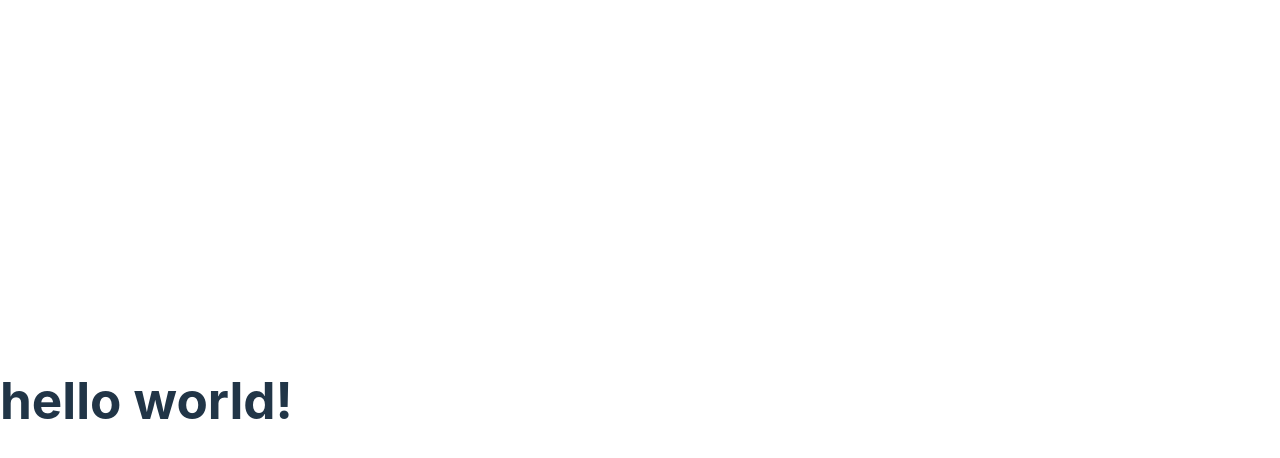
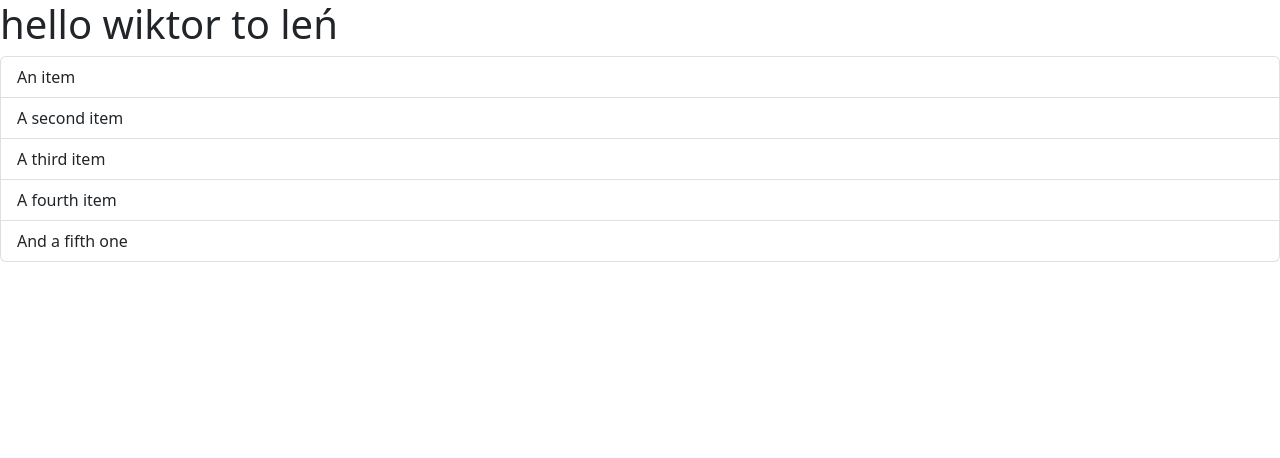
Before and after one commit to remekozicki/hotel-management-project, a React (Vite) app in the folder reactjs-hotel-management/: page / in a window 1280 px wide. Shown: the top 458 px of the page. Built offline with nearby package versions, Linux system fonts and the light colour scheme.

Commit message:
roomlist

```diff
--- a/reactjs-hotel-management/index.html
+++ b/reactjs-hotel-management/index.html
@@ -4,7 +4,7 @@
     <meta charset="UTF-8" />
     <link rel="icon" type="image/svg+xml" href="/vite.svg" />
     <meta name="viewport" content="width=device-width, initial-scale=1.0" />
-    <title>Vite + React + TS</title>
+    <title>Hotel Management</title>
   </head>
   <body>
     <div id="root"></div>
--- a/reactjs-hotel-management/package.json
+++ b/reactjs-hotel-management/package.json
@@ -9,6 +9,7 @@
     "preview": "vite preview"
   },
   "dependencies": {
+    "bootstrap": "^5.2.3",
     "react": "^18.2.0",
     "react-dom": "^18.2.0"
   },
--- a/reactjs-hotel-management/src/App.tsx
+++ b/reactjs-hotel-management/src/App.tsx
@@ -1,8 +1,12 @@
-import Message from "./componets/Message";
+import Message from "./components/Message";
+import RoomList from "./components/RoomList";
 
 function App(){
+
+
     return <div>
         <Message></Message>
+        <RoomList></RoomList>
     </div>
 }
 
--- /dev/null
+++ b/reactjs-hotel-management/src/components/Message.tsx
@@ -0,0 +1,9 @@
+
+function Message(){
+    const name = 'wiktor to leń';
+    if(name){
+        return <h1> hello {name}</h1>
+    }
+    return <h1>hello world!</h1>;
+}
+export default Message
--- /dev/null
+++ b/reactjs-hotel-management/src/components/RoomList.tsx
@@ -0,0 +1,14 @@
+
+
+function RoomList(){
+    return (
+        <ul className="list-group">
+            <li className="list-group-item">An item</li>
+            <li className="list-group-item">A second item</li>
+            <li className="list-group-item">A third item</li>
+            <li className="list-group-item">A fourth item</li>
+            <li className="list-group-item">And a fifth one</li>
+        </ul>
+    );
+}
+export default RoomList;
--- a/reactjs-hotel-management/src/componets/Message.tsx
+++ /dev/null
@@ -1,5 +0,0 @@
-
-function Message(){
-    return <h1>hello world!</h1>;
-}
-export default Message
--- a/reactjs-hotel-management/src/main.tsx
+++ b/reactjs-hotel-management/src/main.tsx
@@ -1,8 +1,8 @@
 import React from 'react'
 import ReactDOM from 'react-dom/client'
 import App from './App'
-import './index.css'
-
+// import './index.css'
+import 'bootstrap/dist/css/bootstrap.css'
 ReactDOM.createRoot(document.getElementById('root') as HTMLElement).render(
   <React.StrictMode>
     <App />
```
Also changed, not shown: 1 other file (tests, documents, lock files or other folders).
